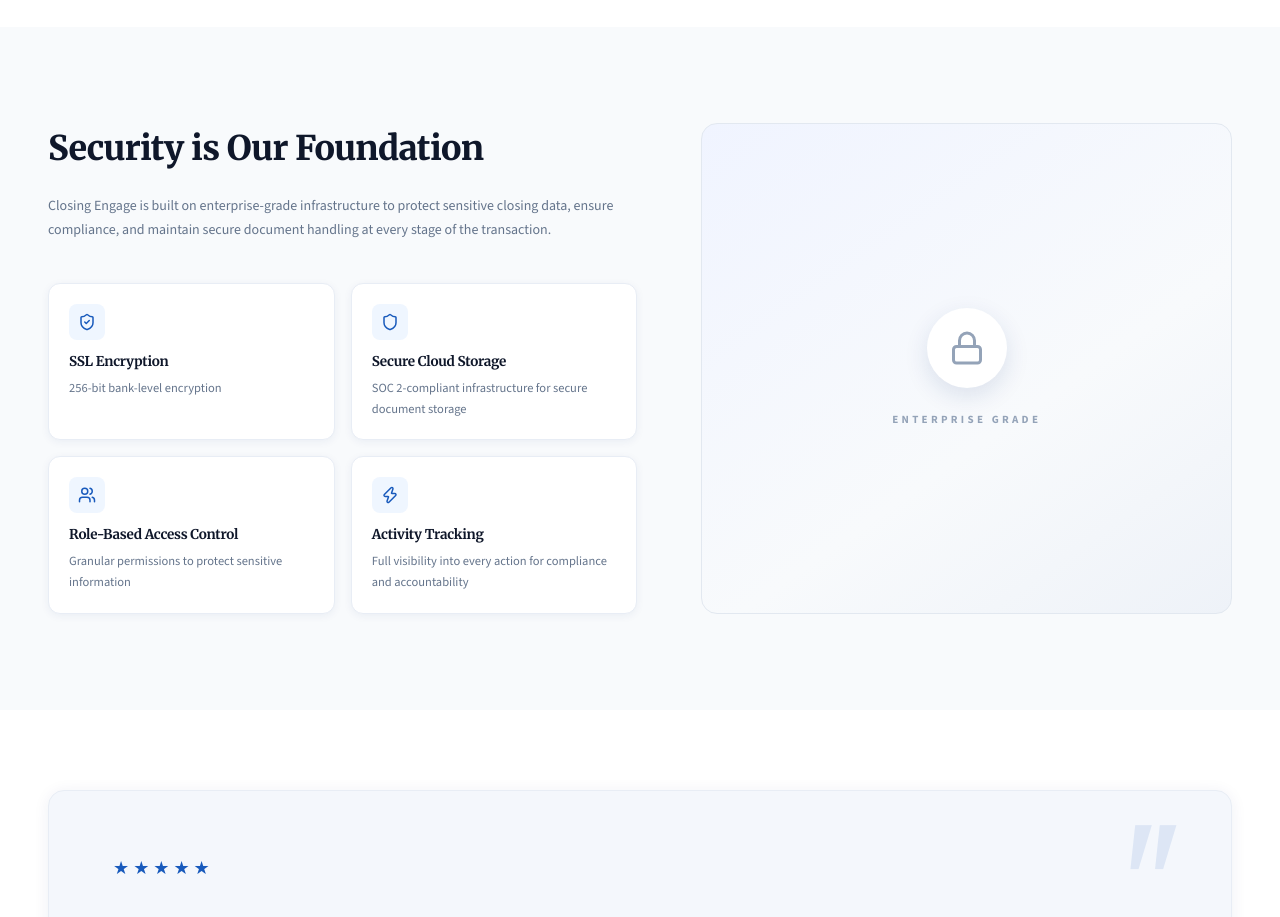
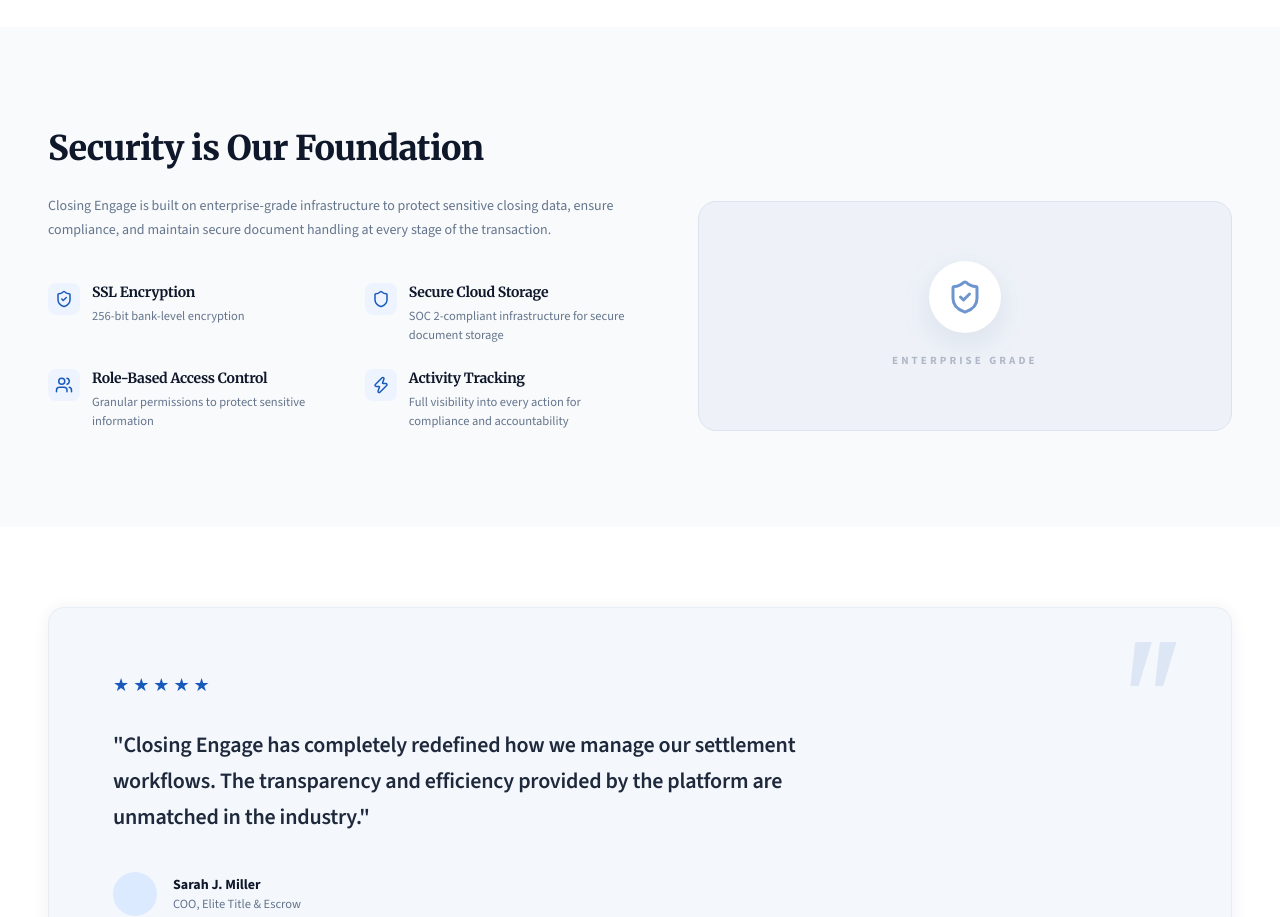
Before and after one commit to iam-rajuan/closing-engage-website, a React (Vite) app: page / in a window 1280 px wide. Shown: the part 2460-3377 px from the top of the page. Built offline with nearby package versions, Linux system fonts and the light colour scheme.

Commit message:
Enterprise Grade updated

```diff
--- a/src/components/homepage.tsx
+++ b/src/components/homepage.tsx
@@ -325,7 +325,7 @@
   return (
     <section className="w-full bg-[#f8fafc] py-24">
       <div className="mx-auto w-full max-w-[1600px] px-6 lg:px-12">
-        <div className="grid gap-16 lg:grid-cols-[1fr_0.9fr] lg:items-stretch">
+        <div className="grid gap-14 lg:grid-cols-[1fr_0.9fr] lg:items-stretch">
           {/* LEFT */}
           <div>
             <h2 className="text-[30px] font-extrabold tracking-[-0.02em] text-[#0f172a] md:text-[34px]">
@@ -337,20 +337,18 @@
               secure document handling at every stage of the transaction.
             </p>
 
-            {/* 2×2 grid of mini feature cards */}
-            <div className="mt-10 grid gap-4 md:grid-cols-2">
+            <div className="mt-10 grid gap-x-10 gap-y-6 md:grid-cols-2">
               {securityFeatures.map((feat) => {
                 const Icon = feat.icon;
                 return (
-                  <div
-                    key={feat.title}
-                    className="rounded-xl border border-[#e8edf5] bg-white p-5 shadow-[0_2px_8px_rgba(20,48,112,0.06)]"
-                  >
-                    <div className="mb-3 flex h-9 w-9 items-center justify-center rounded-lg bg-[#eff6ff] text-[#185abc]">
+                  <div key={feat.title} className="flex items-start gap-3">
+                    <div className="flex h-8 w-8 shrink-0 items-center justify-center rounded-lg bg-[#eef4ff] text-[#185abc]">
                       <Icon className="h-4.5 w-4.5" />
                     </div>
-                    <h4 className="text-[13.5px] font-bold text-[#0f172a]">{feat.title}</h4>
-                    <p className="mt-1.5 text-[12.5px] leading-[1.65] text-[#64748b]">{feat.body}</p>
+                    <div>
+                      <h4 className="text-[14px] font-bold leading-snug text-[#0f172a]">{feat.title}</h4>
+                      <p className="mt-1 text-[12.5px] leading-[1.55] text-[#64748b]">{feat.body}</p>
+                    </div>
                   </div>
                 );
               })}
@@ -358,21 +356,20 @@
           </div>
 
           {/* RIGHT – Enterprise Grade card */}
-          <div className="flex justify-end">
+          <div className="flex h-full items-end justify-end lg:self-end">
             <div
-              className="flex h-full w-full items-center justify-center rounded-2xl border border-[#e2e8f0]"
+              className="flex w-full items-center justify-center rounded-[18px] border border-[#dbe3f0] bg-[#eef2f8]"
               style={{
-                background: "linear-gradient(145deg, #f0f4ff 0%, #f8fafc 60%, #eef2f8 100%)",
-                minHeight: "340px",
+                minHeight: "230px",
               }}
             >
-              <div className="flex flex-col items-center justify-center py-16 text-center">
-                <div className="flex h-20 w-20 items-center justify-center rounded-full bg-white shadow-[0_8px_24px_rgba(20,48,112,0.12)]">
-                  <Lock className="h-9 w-9 text-[#94a3b8]" />
+              <div className="flex flex-col items-center justify-center px-8 py-10 text-center">
+                <div className="flex h-18 w-18 items-center justify-center rounded-full bg-white text-[#6f95cf] shadow-[0_10px_30px_rgba(76,109,158,0.12)]">
+                  <ShieldCheck className="h-9 w-9" />
                 </div>
-                <span className="mt-6 block text-[11px] font-bold uppercase tracking-[0.3em] text-[#94a3b8]">
+                <div className="mt-5 text-[11px] font-bold uppercase tracking-[0.28em] text-[#b0b7c6]">
                   Enterprise Grade
-                </span>
+                </div>
               </div>
             </div>
           </div>
```
